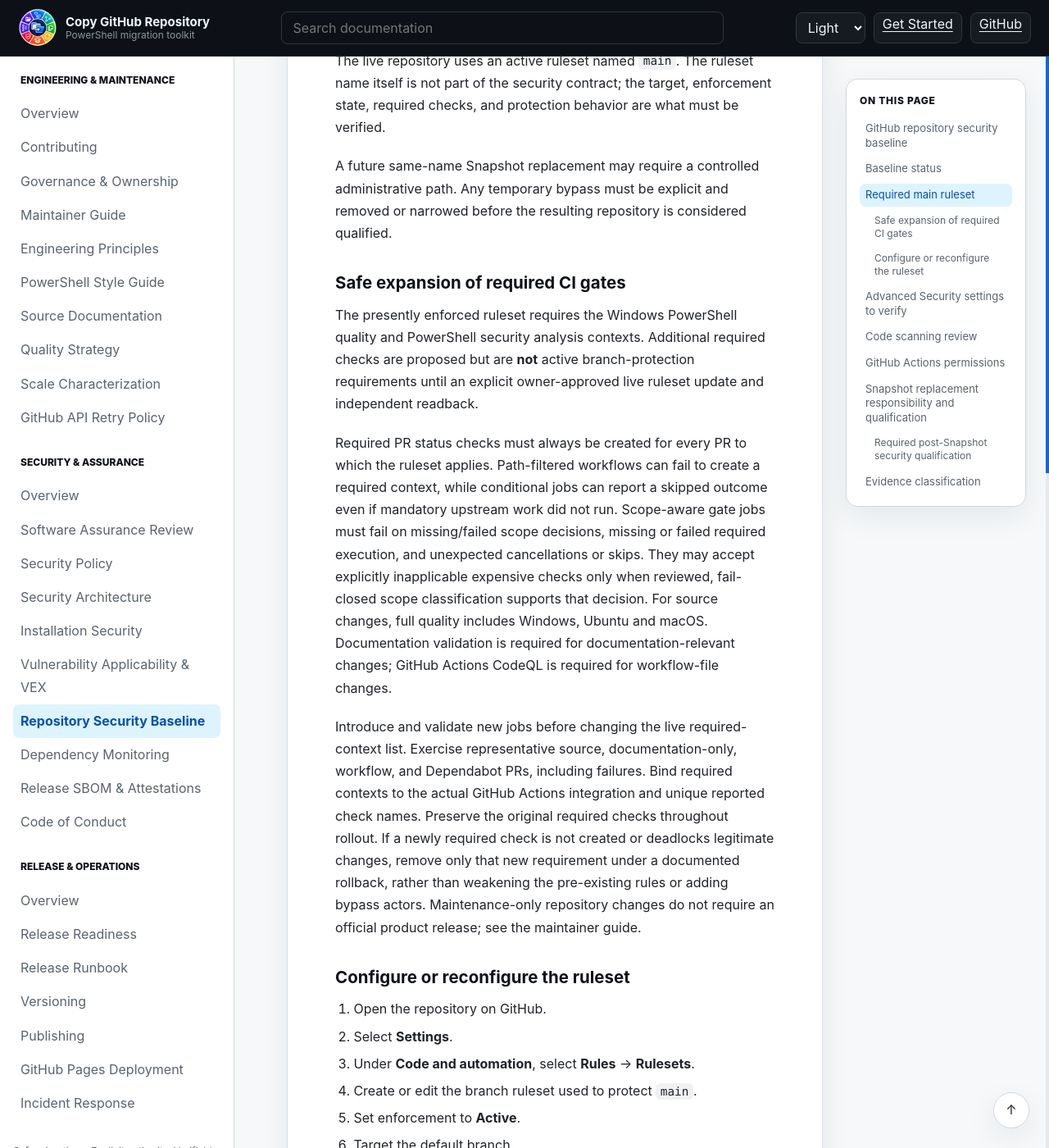
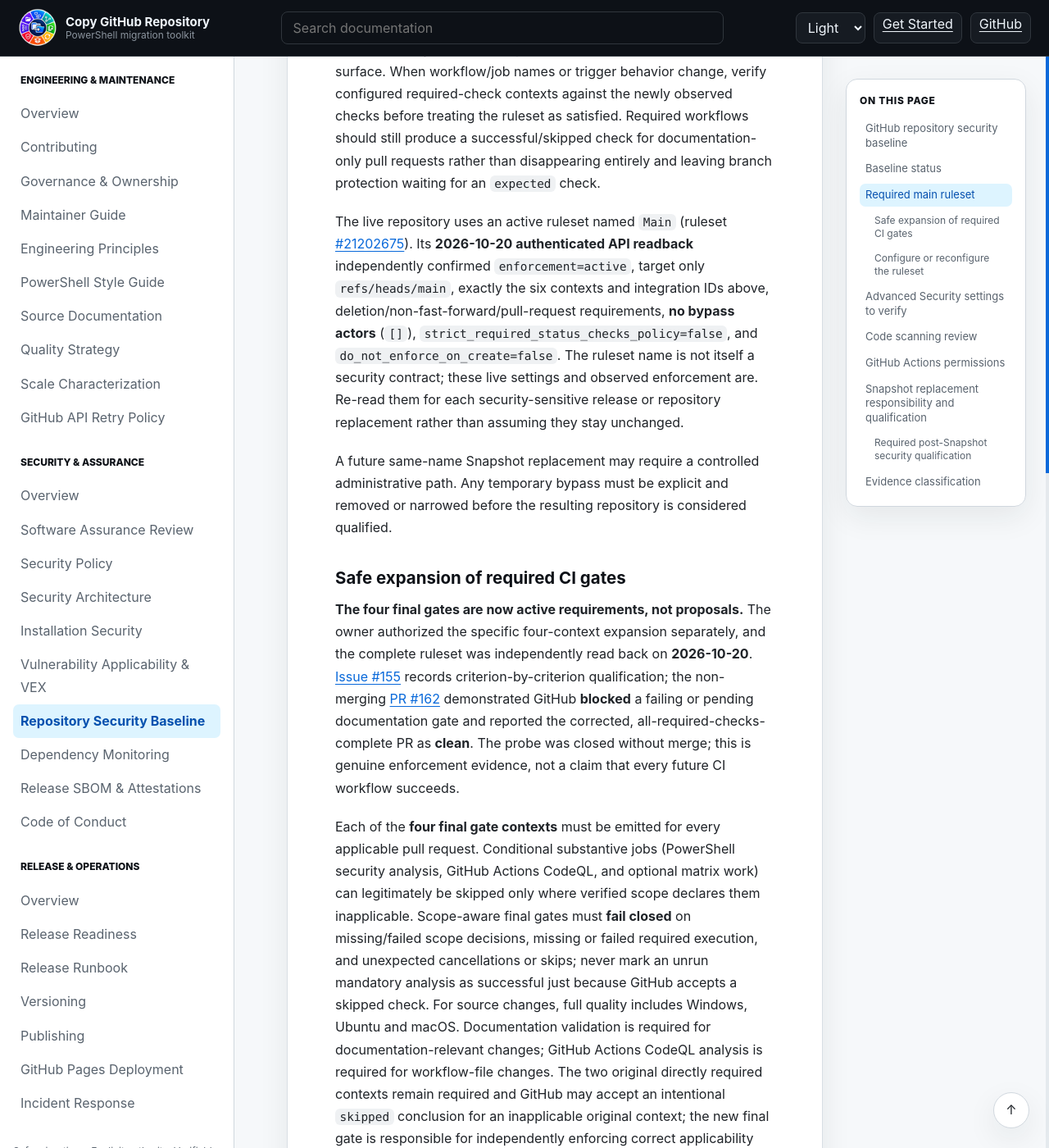
Before and after one commit to infoconex/copy-github-repo, a Jekyll site: the page built from docs/security/repository-security-baseline.md, in a window 1280 px wide and 1400 px high, scrolled down 4530 px. Shown: the whole window at 82% size. Built offline with Jekyll 4.4.1, drawn with Linux system fonts in a browser that asks for light colours; some of the changed text lies outside the part shown.

Commit message:
docs: record verified six-context main security ruleset (#165)

```diff
--- a/docs/security/repository-security-baseline.md
+++ b/docs/security/repository-security-baseline.md
@@ -18,7 +18,7 @@ The initial `v0.1.0` clean-repository qualification is complete. Historical veri
 | Private vulnerability reporting | Enabled | GitHub API returned `{"enabled":true}` on 2026-08-16; repository owner also confirmed the live security settings in the GitHub web UI on 2026-08-19; the baseline was restored/reverified during the clean-repository `v0.1.0` qualification | Verified enabled for the qualified `v0.1.0` repository state |
 | GitHub Actions CodeQL analysis | Enabled and running | CodeQL workflow execution completed successfully during qualification and continues to be repository-controlled | Verified enabled for GitHub Actions workflow analysis |
 | PowerShell code security analysis | Dedicated repository-owned gate | `Analyze Code Security` uses a security-only PSScriptAnalyzer profile plus targeted security behavior tests | Implemented in repository configuration; workflow evidence is release-specific |
-| Repository ruleset for `main` | Active | Repository owner created and configured an active branch ruleset named `main` in the GitHub web UI on 2026-08-19; required protection behavior was restored/reverified for the clean repository during release qualification | Owner verified for the qualified `v0.1.0` repository state |
+| Repository ruleset for `main` | Active with six GitHub Actions-bound required checks | Repository owner created an active branch ruleset named `main` in 2026; maintainer explicitly approved four additional gates on 2026-10-20; the complete live ruleset #21202675 was independently fetched and its behavior checked with a real, non-merging PR after the expansion | Owner verified for the qualified `v0.1.0` repository state; **independently verified active with six checks on 2026-10-20** |
 | Dependabot configuration for GitHub Actions | Weekly update monitoring | `.github/dependabot.yml` schedules weekly GitHub Actions updates | Implemented in repository configuration |
 | Dependabot alerts | Enabled | Repository owner confirmed the live Advanced Security settings in the GitHub web UI on 2026-08-19; baseline restoration/reverification was part of clean-repository qualification | Owner verified enabled for the qualified `v0.1.0` repository state |
 | Dependabot security updates | Enabled | Repository owner confirmed the live Advanced Security settings in the GitHub web UI on 2026-08-19; baseline restoration/reverification was part of clean-repository qualification | Owner verified enabled for the qualified `v0.1.0` repository state |
@@ -36,24 +36,25 @@ Maintain an **active branch ruleset targeting the default branch (`main`)**. The
 - block force pushes;
 - require changes to arrive through a pull request for normal contributor changes;
 - require required status checks before merge;
-- include **Validate Project Quality** as a required check using the exact observed check context selected in GitHub;
-- include **Analyze Code Security** as a required check using the exact observed check context selected in GitHub;
-- include CodeQL/code-scanning requirements when the repository plan and GitHub UI expose an appropriate rule without creating a circular or unusable workflow;
+- retain the two original required job contexts **`Validate PowerShell (windows-latest)`** and **`Analyze PowerShell Code Security`**;
+- additionally require **`Required Project Quality Gate`**, **`Required PowerShell Security Gate`**, **`Required GitHub Actions Security Gate`**, and **`Required Documentation Gate`**;
+- bind **each of these six exact status-check contexts** to the GitHub Actions integration **ID `15368`**; use the observed check **job** names, not the workflow display names `Validate Project Quality` or `Analyze Code Security`;
+- require the scope-aware final gates to detect missing, failed, unexpectedly skipped, or cancelled mandatory work without making conditional substantive jobs directly required;
 - do not grant broad bypass access merely to make the rule convenient.
 
 Workflow and job names are part of the observable status-check surface. When workflow/job names or trigger behavior change, verify configured required-check contexts against the newly observed checks before treating the ruleset as satisfied. Required workflows should still produce a successful/skipped check for documentation-only pull requests rather than disappearing entirely and leaving branch protection waiting for an `expected` check.
 
-The live repository uses an active ruleset named `main`. The ruleset name itself is not part of the security contract; the target, enforcement state, required checks, and protection behavior are what must be verified.
+The live repository uses an active ruleset named `Main` (ruleset [#21202675](https://github.com/infoconex/copy-github-repo/rules/21202675)). Its **2026-10-20 authenticated API readback** independently confirmed `enforcement=active`, target only `refs/heads/main`, exactly the six contexts and integration IDs above, deletion/non-fast-forward/pull-request requirements, **no bypass actors** (`[]`), `strict_required_status_checks_policy=false`, and `do_not_enforce_on_create=false`. The ruleset name is not itself a security contract; these live settings and observed enforcement are. Re-read them for each security-sensitive release or repository replacement rather than assuming they stay unchanged.
 
 A future same-name Snapshot replacement may require a controlled administrative path. Any temporary bypass must be explicit and removed or narrowed before the resulting repository is considered qualified.
 
 ### Safe expansion of required CI gates
 
-The presently enforced ruleset requires the Windows PowerShell quality and PowerShell security analysis contexts. Additional required checks are proposed but are **not** active branch-protection requirements until an explicit owner-approved live ruleset update and independent readback.
+**The four final gates are now active requirements, not proposals.** The owner authorized the specific four-context expansion separately, and the complete ruleset was independently read back on **2026-10-20**. [Issue #155](https://github.com/infoconex/copy-github-repo/issues/155) records criterion-by-criterion qualification; the non-merging [PR #162](https://github.com/infoconex/copy-github-repo/pull/162) demonstrated GitHub **blocked** a failing or pending documentation gate and reported the corrected, all-required-checks-complete PR as **clean**. The probe was closed without merge; this is genuine enforcement evidence, not a claim that every future CI workflow succeeds.
 
-Required PR status checks must always be created for every PR to which the ruleset applies. Path-filtered workflows can fail to create a required context, while conditional jobs can report a skipped outcome even if mandatory upstream work did not run. Scope-aware gate jobs must fail on missing/failed scope decisions, missing or failed required execution, and unexpected cancellations or skips. They may accept explicitly inapplicable expensive checks only when reviewed, fail-closed scope classification supports that decision. For source changes, full quality includes Windows, Ubuntu and macOS. Documentation validation is required for documentation-relevant changes; GitHub Actions CodeQL is required for workflow-file changes.
+Each of the **four final gate contexts** must be emitted for every applicable pull request. Conditional substantive jobs (PowerShell security analysis, GitHub Actions CodeQL, and optional matrix work) can legitimately be skipped only where verified scope declares them inapplicable. Scope-aware final gates must **fail closed** on missing/failed scope decisions, missing or failed required execution, and unexpected cancellations or skips; never mark an unrun mandatory analysis as successful just because GitHub accepts a skipped check. For source changes, full quality includes Windows, Ubuntu and macOS. Documentation validation is required for documentation-relevant changes; GitHub Actions CodeQL analysis is required for workflow-file changes. The two original directly required contexts remain required and GitHub may accept an intentional `skipped` conclusion for an inapplicable original context; the new final gate is responsible for independently enforcing correct applicability and upstream outcomes.
 
-Introduce and validate new jobs before changing the live required-context list. Exercise representative source, documentation-only, workflow, and Dependabot PRs, including failures. Bind required contexts to the actual GitHub Actions integration and unique reported check names. Preserve the original required checks throughout rollout. If a newly required check is not created or deadlocks legitimate changes, remove only that new requirement under a documented rollback, rather than weakening the pre-existing rules or adding bypass actors. Maintenance-only repository changes do not require an official product release; see the maintainer guide.
+For future required-check changes, first qualify representative source, documentation-only, workflow, and genuine Dependabot PR evidence where safely available, including a negative case. Bind new contexts to their **observed GitHub Actions integration** and exact check job names, and preserve the two original contexts. Make a live membership change only after a separate exact owner authorization, then independently read back the entire ruleset and verify non-destructive PR enforcement. If a newly required context fails to appear or deadlocks legitimate changes, preserve evidence and, under appropriate owner authorization, roll back **only the newly added requirement** rather than weakening pre-existing checks, force-push protection, PR requirements, or adding bypass actors. Maintenance-only repository changes do not require an official product release; see the maintainer guide.
 
 ### Configure or reconfigure the ruleset
 
```
